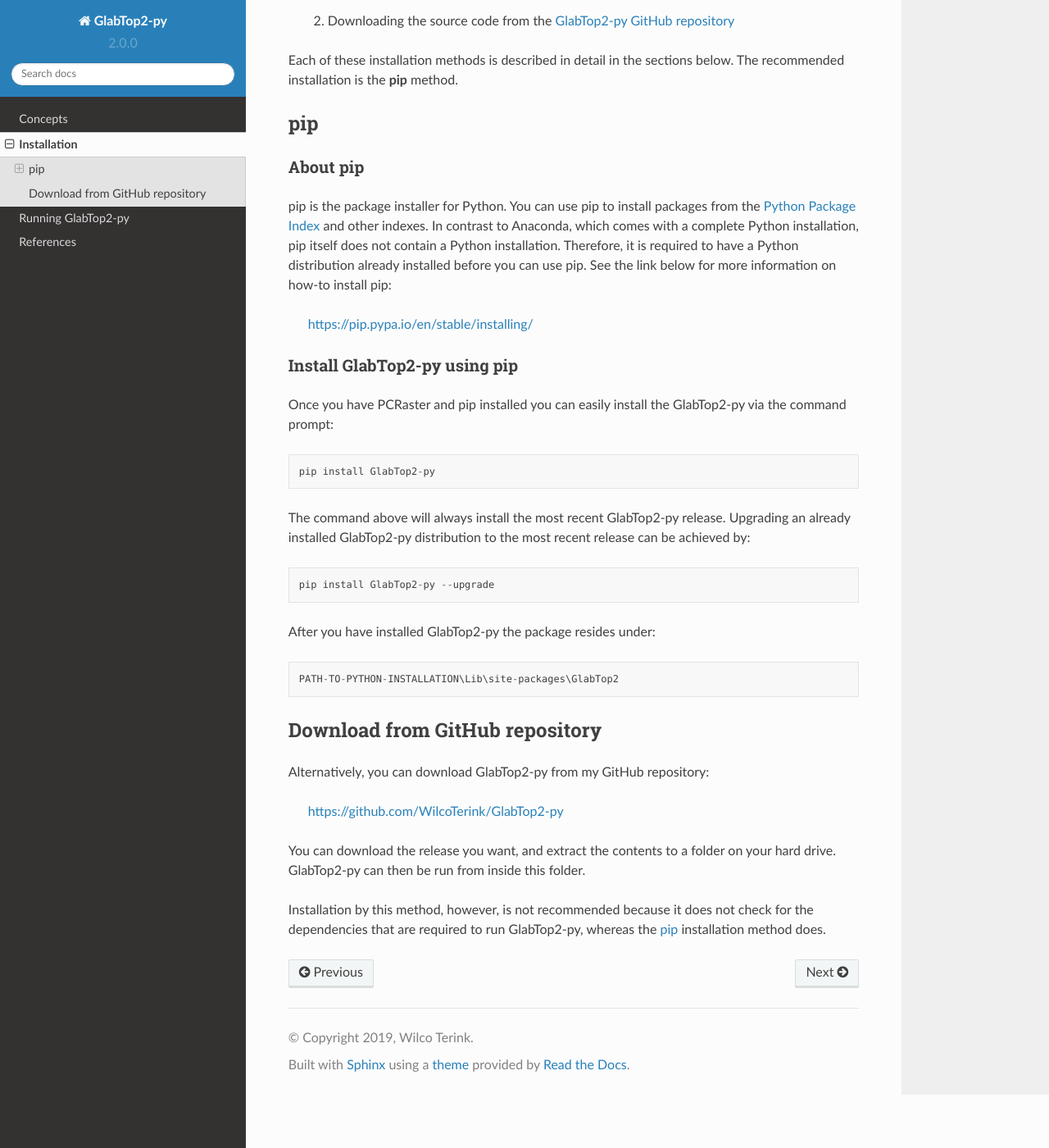
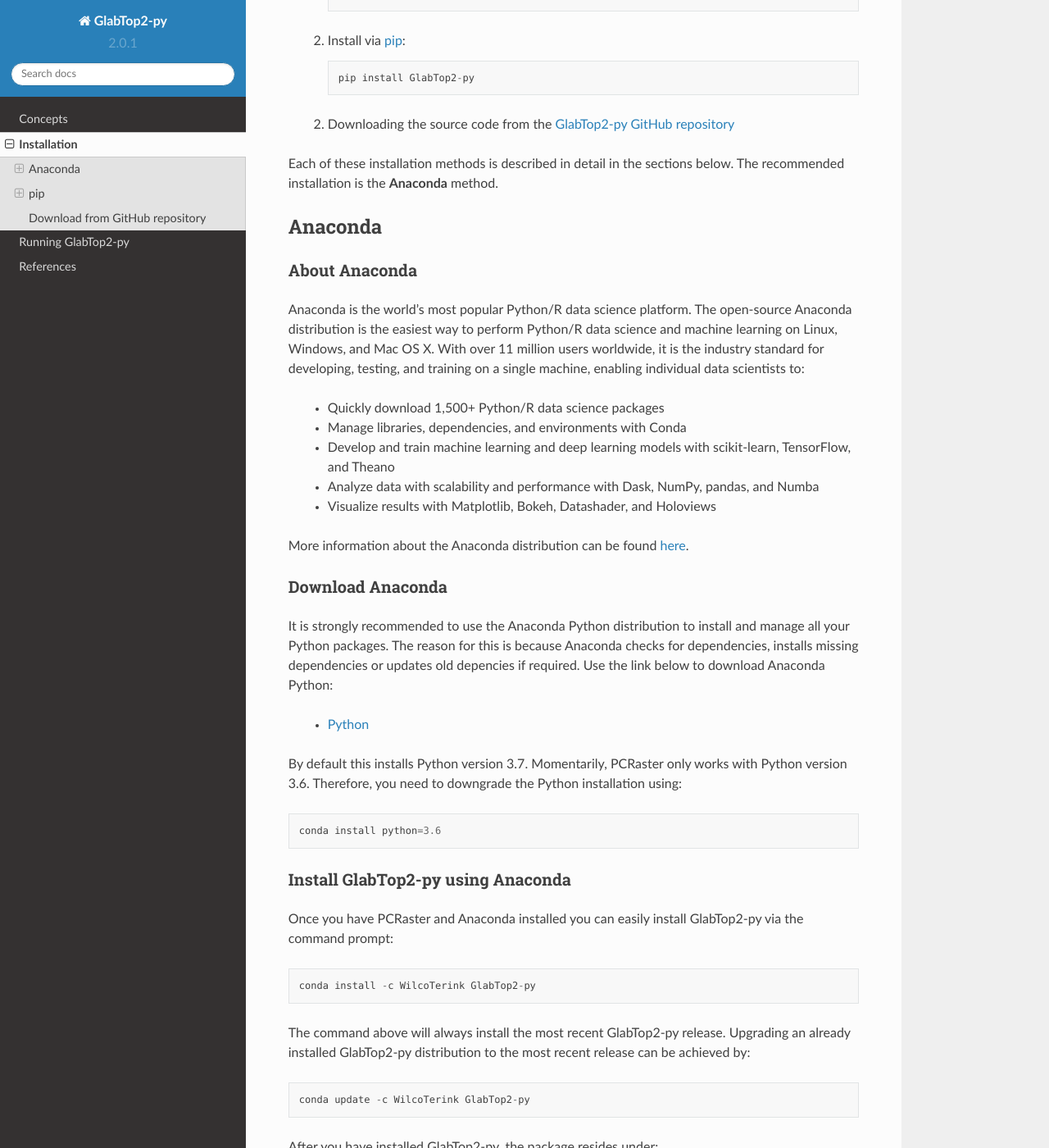
Before and after one commit to WilcoTerink/GlabTop2-py, a Sphinx documentation site: the page built from docs/source/installation.rst, in a window 1280 px wide and 1400 px high, scrolled down 518 px. Shown: the whole window at 82% size. Built offline with Sphinx 7.4.7 and the Read the Docs theme 2.0.0, drawn with Linux system fonts in a browser that asks for light colours; some of the changed text lies outside the part shown.

Commit message:
Added conda installation functionality and updated associated documentation.

```diff
--- a/docs/source/conf.py
+++ b/docs/source/conf.py
@@ -24,9 +24,9 @@
 author = u'Wilco Terink'
 
 # The short X.Y version
-version = u'2.0.0'
+version = u'2.0.1'
 # The full version, including alpha/beta/rc tags
-release = u'2.0.0'
+release = u'2.0.1'
 
 
 # -- General configuration ---------------------------------------------------
--- a/docs/source/installation.rst
+++ b/docs/source/installation.rst
@@ -13,16 +13,72 @@
    GlabTop2-py was developed using PCRaster version 4.2.1 and Python 3.6 (both 64 bits).
 
 
-This page describes how you can install GlabTop2-py. There are two ways of installing GlabTop2-py:
+This page describes how you can install GlabTop2-py. There are three ways of installing GlabTop2-py:
 
-   1. Install via :ref:`pip <installation_pip>`::
+   1. Install via :ref:`Anaconda <installation_anaconda>`::
+
+       conda install -c WilcoTerink GlabTop2-py
+
+   2. Install via :ref:`pip <installation_pip>`::
 
        pip install GlabTop2-py
 
    2. Downloading the source code from the `GlabTop2-py GitHub repository <https://github.com/WilcoTerink/GlabTop2-py>`_
 
 Each of these installation methods is described in detail in the sections below. The recommended installation is the
-**pip** method.
+**Anaconda** method.
+
+
+.. _anaconda:
+
+Anaconda
+--------
+
+About Anaconda
+^^^^^^^^^^^^^^
+
+Anaconda is the world's most popular Python/R data science platform. The open-source Anaconda distribution is the easiest way
+to perform Python/R data science and machine learning on Linux, Windows, and Mac OS X. With over 11 million users worldwide, it
+is the industry standard for developing, testing, and training on a single machine, enabling individual data scientists to:
+
+    + Quickly download 1,500+ Python/R data science packages
+    + Manage libraries, dependencies, and environments with Conda
+    + Develop and train machine learning and deep learning models with scikit-learn, TensorFlow, and Theano
+    + Analyze data with scalability and performance with Dask, NumPy, pandas, and Numba
+    + Visualize results with Matplotlib, Bokeh, Datashader, and Holoviews
+
+More information about the Anaconda distribution can be found `here <https://www.anaconda.com/distribution/>`_.
+
+Download Anaconda
+^^^^^^^^^^^^^^^^^
+
+It is strongly recommended to use the Anaconda Python distribution to install and manage all your Python packages. The reason for
+this is because Anaconda checks for dependencies, installs missing dependencies or updates old depencies if required. Use the link below to
+download Anaconda Python:
+
+    + `Python <https://repo.anaconda.com/archive/Anaconda3-2019.03-Windows-x86_64.exe>`_
+
+By default this installs Python version 3.7. Momentarily, PCRaster only works with Python version 3.6. Therefore, you need to downgrade the Python installation using::
+
+   conda install python=3.6
+
+.. _installation_anaconda:
+
+Install GlabTop2-py using Anaconda
+^^^^^^^^^^^^^^^^^^^^^^^^^^^^^^^^^^
+
+Once you have PCRaster and Anaconda installed you can easily install GlabTop2-py via the command prompt::
+
+    conda install -c WilcoTerink GlabTop2-py
+
+The command above will always install the most recent GlabTop2-py release. Upgrading an already installed GlabTop2-py distribution
+to the most recent release can be achieved by::
+
+    conda update -c WilcoTerink GlabTop2-py
+
+After you have installed GlabTop2-py, the package resides under::
+
+    PATH-TO-YOUR-ANACONDA-INSTALLATION\Lib\site-packages\GlabTop2
 
 
 .. _pip:
@@ -70,5 +126,5 @@
 You can download the release you want, and extract the contents to a folder on your hard drive.
 GlabTop2-py can then be run from inside this folder.
 
-Installation by this method, however, is not recommended because it does not check for the dependencies that are required to run GlabTop2-py, whereas the :ref:`pip <pip>`
+Installation by this method, however, is not recommended because it does not check for the dependencies that are required to run GlabTop2-py, whereas the :ref:`Anaconda <anaconda>`
 installation method does.
--- a/setup.py
+++ b/setup.py
@@ -10,7 +10,7 @@
 name = 'GlabTop2-py'
 main_package = 'GlabTop2'
 # datasets = 'datasets'
-version = '2.0.0'
+version = '2.0.1'
 descrip = 'GlabTop2 (Glacier bed Topography) model'
 
 try:
@@ -134,7 +134,7 @@
     # project page. What does your project relate to?
     #
     # Note that this is a string of words separated by whitespace, not a list.
-    keywords='Spatial Processes Hydrology Model Spatially-distributed pcraster',  # Optional
+    keywords='GlabTop2 Glacier bed Topography model pcraster ice thickness distribution Randolph Glacier Inventory',  # Optional
 
     # You can just specify package directories manually here if your project is
     # simple. Or you can use find_packages().
```
Also changed, not shown: README.rst (+6 -2 lines), docs/source/running.rst (+4 -4 lines), 13 other files.
